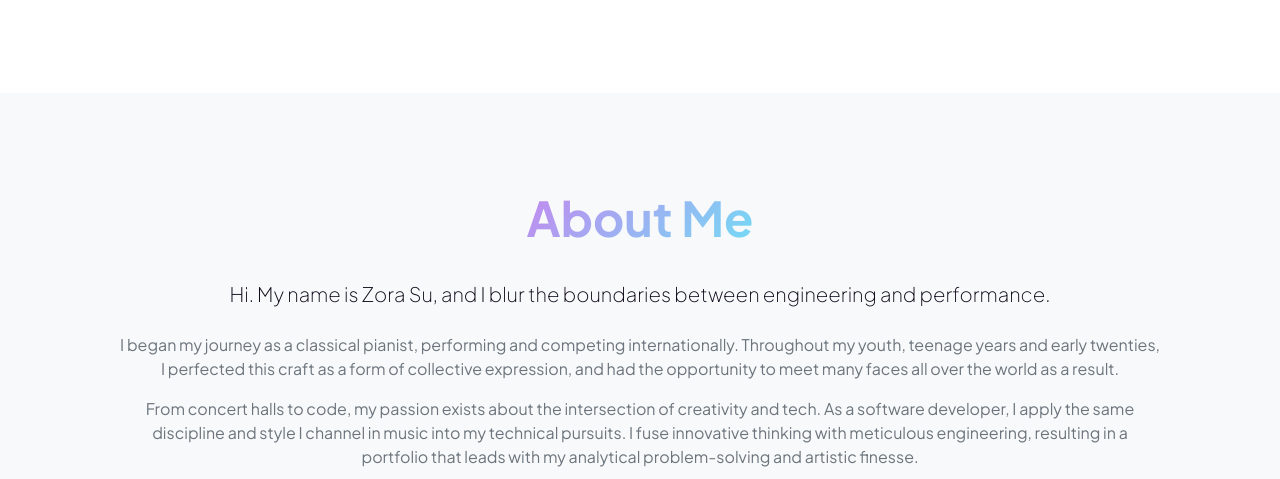
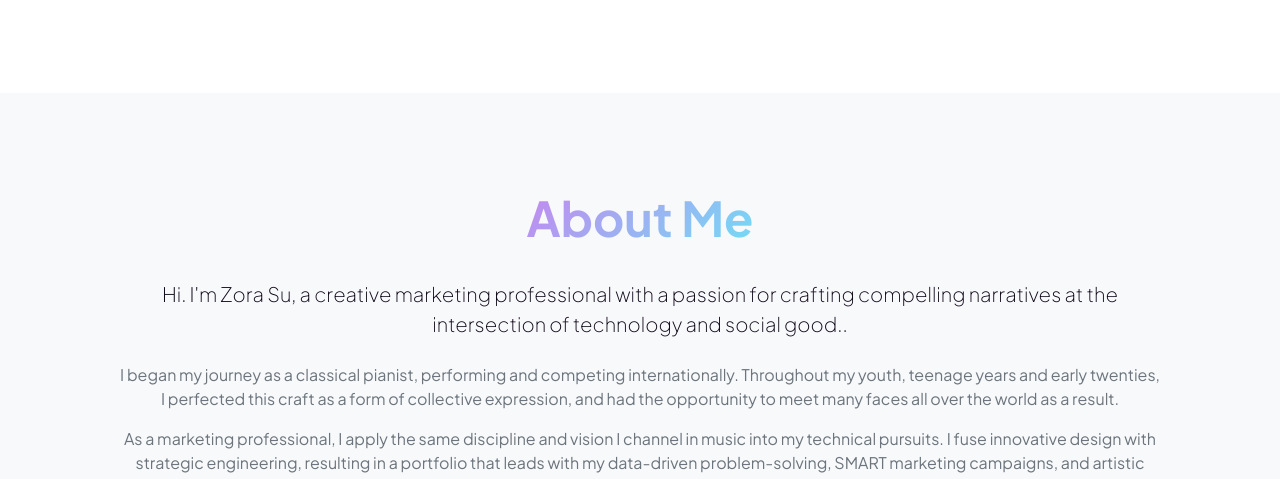
Before and after one commit to astra-sapiens/zora-san.github.io, a plain HTML site: page index.html in a window 1280 px wide. Shown: the part 988-1467 px from the top of the page. Drawn offline with nearby package versions, Linux system fonts and the light colour scheme.

Commit message:
Update index.html

```diff
--- a/index.html
+++ b/index.html
@@ -190,9 +190,9 @@
                         <div class="col-xxl-8">
                             <div class="text-center my-5">
                                 <h2 class="display-5 fw-bolder"><span class="text-gradient d-inline">About Me</span></h2><br>
-                                <p class="lead fw-light mb-4">Hi. My name is Zora Su, and I blur the boundaries between engineering and performance.</p>
+                                <p class="lead fw-light mb-4">Hi. I'm Zora Su, a creative marketing professional with a passion for crafting compelling narratives at the intersection of technology and social good..</p>
                                 <p class="text-muted">I began my journey as a classical pianist, performing and competing internationally. Throughout my youth, teenage years and early twenties, I perfected this craft as a form of collective expression, and had the opportunity to meet many faces all over the world as a result.</p>
-                                <p class="text-muted">From concert halls to code, my passion exists about the intersection of creativity and tech. As a software developer, I apply the same discipline and style I channel in music into my technical pursuits.  I fuse innovative thinking with meticulous engineering, resulting in a portfolio that leads with my analytical problem-solving and artistic finesse.</p>
+                                <p class="text-muted">As a marketing professional, I apply the same discipline and vision I channel in music into my technical pursuits.  I fuse innovative design with strategic engineering, resulting in a portfolio that leads with my data-driven problem-solving, SMART marketing campaigns, and artistic finesse.</p>
                                 <div class="d-inline-flex jus
                                 tify-content-center fs-2 gap-4">
                                     <a class="text-gradient" href="https://www.instagram.com/zoraandthefluxes/" target="_blank"><i class="bi bi-instagram"></i></a>
```
